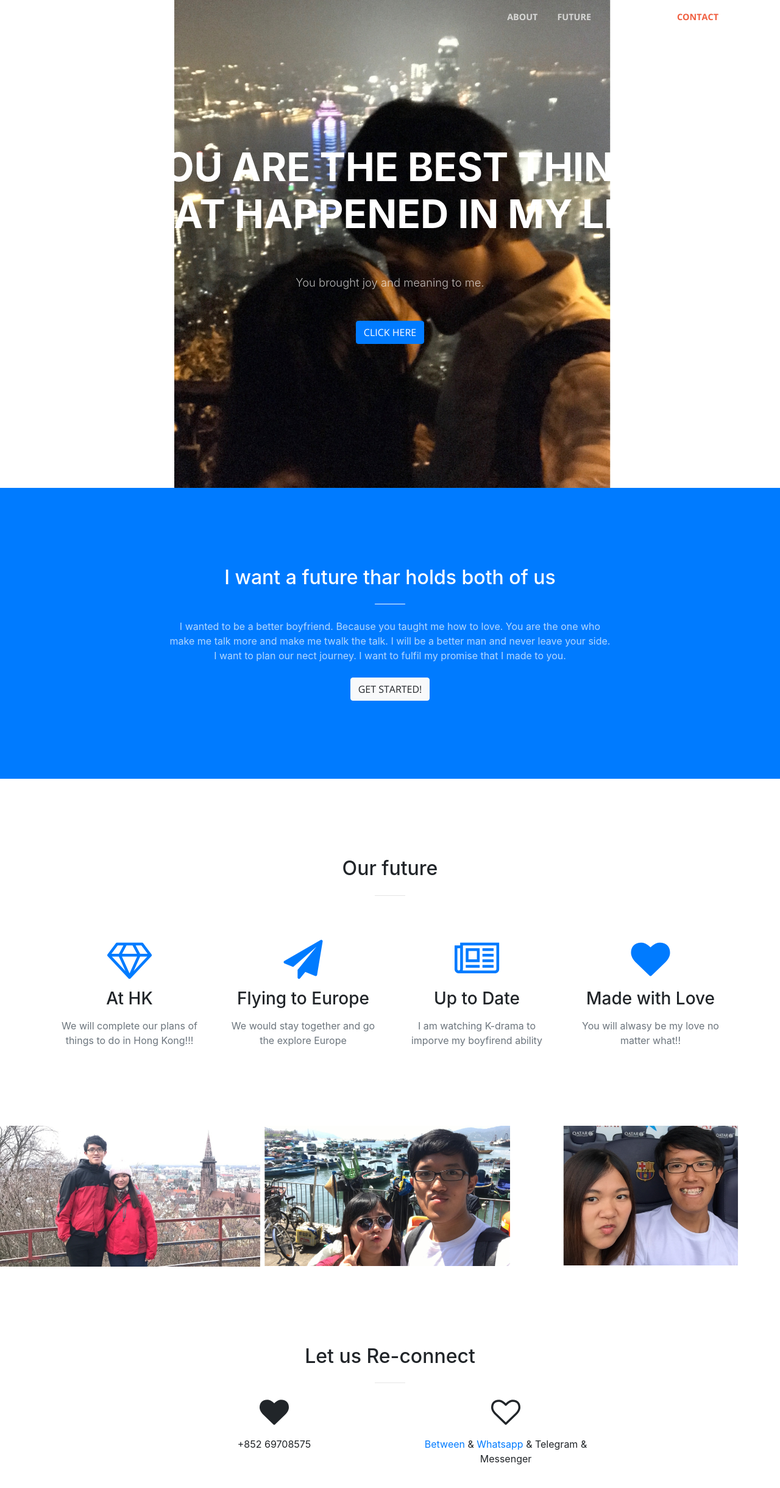
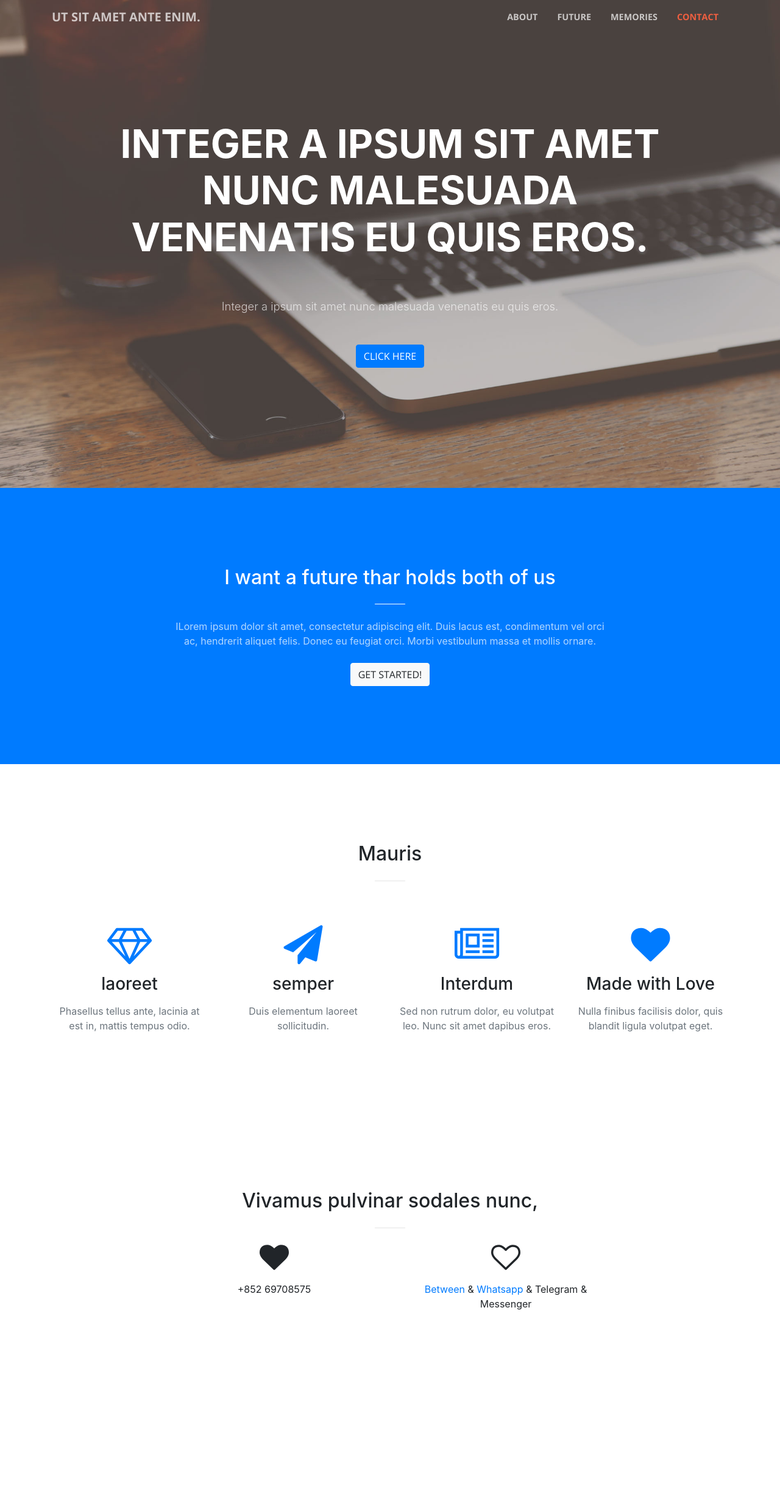
Before and after one commit to marcoppp/marcoppp.github.io, a website with bundled scripts: page index.html in a window 1280 px wide. Shown: the whole page at 61% size. After the commit the page ends 2294 px from the top, so only its background shows below. Built offline with nearby package versions, Linux system fonts and the light colour scheme.

Commit message:
modify text

```diff
--- a/index.html
+++ b/index.html
@@ -2,11 +2,21 @@
 <html>
 
 <head>
+    <!-- Global site tag (gtag.js) - Google Analytics -->
+  <script async src="https://www.googletagmanager.com/gtag/js?id=UA-122118244-1"></script>
+  <script>
+    window.dataLayer = window.dataLayer || [];
+    function gtag(){dataLayer.push(arguments);}
+    gtag('js', new Date());
+
+    gtag('config', 'UA-122118244-1');
+  </script>
+
   <meta charset="utf-8">
   <meta name="viewport" content="width=device-width, initial-scale=1, shrink-to-fit=no">
   <meta name="description" content="">
   <meta name="author" content="">
-  <title>Please give me another chance</title>
+  <title>Lorem Ipsum</title>
   <!-- Bootstrap core CSS -->
   <link href="vendor/bootstrap/css/bootstrap.min.css" rel="stylesheet">
   <!-- Custom fonts for this template -->
@@ -22,7 +32,7 @@
   <!-- Navigation -->
   <nav class="navbar navbar-expand-lg navbar-light fixed-top" id="mainNav">
     <div class="container">
-      <a class="navbar-brand js-scroll-trigger" href="#page-top">B and p</a>
+      <a class="navbar-brand js-scroll-trigger" href="#page-top">Ut sit amet ante enim. </a>
       <button class="navbar-toggler navbar-toggler-right" type="button" data-toggle="collapse" data-target="#navbarResponsive" aria-controls="navbarResponsive" aria-expanded="false" aria-label="Toggle navigation">
         <span class="navbar-toggler-icon"></span>
       </button>
@@ -44,18 +54,18 @@
       </div>
     </div>
   </nav>
-  <header class="masthead text-center text-white d-flex" style="background-image: url('img/IMG_201804292104090.JPG');">
+  <header class="masthead text-center text-white d-flex">
     <div class="container my-auto">
       <div class="row">
         <div class="col-lg-10 mx-auto">
           <h1 class="text-uppercase">
             <a>
-              <b class="">You are the best thing that happened in my life</b>
+              <b class="">Integer a ipsum sit amet nunc malesuada venenatis eu quis eros.</b>
             </a>
           </h1>
           <hr> </div>
         <div class="col-lg-8 mx-auto">
-          <p class="text-faded mb-5">You brought joy and meaning to me.</p>
+          <p class="text-faded mb-5">Integer a ipsum sit amet nunc malesuada venenatis eu quis eros.</p>
           <a class="btn btn-primary btn-xl js-scroll-trigger" href="#about">Click Here</a>
         </div>
       </div>
@@ -67,8 +77,7 @@
         <div class="col-lg-8 mx-auto text-center">
           <h2 class="section-heading text-white">I want a future thar holds both of us</h2>
           <hr class="light my-4">
-          <p class="text-faded mb-4">I wanted to be a better boyfriend. Because you taught me how to love. You are the one who make me talk more and make me twalk the talk. I will be a better man and never leave your side. I want to plan our nect journey. I want to fulfil my promise
-            that I made to you.</p>
+          <p class="text-faded mb-4">ILorem ipsum dolor sit amet, consectetur adipiscing elit. Duis lacus est, condimentum vel orci ac, hendrerit aliquet felis. Donec eu feugiat orci. Morbi vestibulum massa et mollis ornare.</p>
           <a class="btn btn-light btn-xl js-scroll-trigger" href="#services">Get Started!</a>
         </div>
       </div>
@@ -78,7 +87,7 @@
     <div class="container">
       <div class="row">
         <div class="col-lg-12 text-center">
-          <h2 class="section-heading">Our future</h2>
+          <h2 class="section-heading">Mauris</h2>
           <hr class="my-4"> </div>
       </div>
     </div>
@@ -87,69 +96,30 @@
         <div class="col-lg-3 col-md-6 text-center">
           <div class="service-box mt-5 mx-auto">
             <i class="fa fa-4x fa-diamond text-primary mb-3 sr-icons"></i>
-            <h3 class="mb-3">At HK</h3>
-            <p class="text-muted mb-0">We will complete our plans of things to do in Hong Kong!!!</p>
+            <h3 class="mb-3">laoreet</h3>
+            <p class="text-muted mb-0">Phasellus tellus ante, lacinia at est in, mattis tempus odio. </p>
           </div>
         </div>
         <div class="col-lg-3 col-md-6 text-center">
           <div class="service-box mt-5 mx-auto">
             <i class="fa fa-4x fa-paper-plane text-primary mb-3 sr-icons"></i>
-            <h3 class="mb-3">Flying to Europe</h3>
-            <p class="text-muted mb-0">We would stay together and go the explore Europe</p>
+            <h3 class="mb-3">semper</h3>
+            <p class="text-muted mb-0">Duis elementum laoreet sollicitudin.</p>
           </div>
         </div>
         <div class="col-lg-3 col-md-6 text-center">
           <div class="service-box mt-5 mx-auto">
             <i class="fa fa-4x fa-newspaper-o text-primary mb-3 sr-icons"></i>
-            <h3 class="mb-3">Up to Date</h3>
-            <p class="text-muted mb-0">I am watching K-drama to imporve my boyfirend ability</p>
+            <h3 class="mb-3">Interdum</h3>
+            <p class="text-muted mb-0">Sed non rutrum dolor, eu volutpat leo. Nunc sit amet dapibus eros. </p>
           </div>
         </div>
         <div class="col-lg-3 col-md-6 text-center">
           <div class="service-box mt-5 mx-auto">
             <i class="fa fa-4x fa-heart text-primary mb-3 sr-icons"></i>
             <h3 class="mb-3">Made with Love</h3>
-            <p class="text-muted mb-0">You will alwasy be my love no matter what!!</p>
+            <p class="text-muted mb-0">Nulla finibus facilisis dolor, quis blandit ligula volutpat eget.</p>
           </div>
-        </div>
-      </div>
-    </div>
-  </section>
-  <section class="p-0" id="portfolio">
-    <div class="container-fluid p-0">
-      <div class="row no-gutters popup-gallery">
-        <div class="col-lg-4 col-sm-6">
-          <a class="portfolio-box" href="img/portfolio/fullsize/1.jpg">
-            <img class="img-fluid" src="img/portfolio/thumbnails/1.jpg" alt="">
-            <div class="portfolio-box-caption">
-              <div class="portfolio-box-caption-content">
-                <div class="project-category text-faded"> Jan 2018 </div>
-                <div class="project-name"> Freiburg </div>
-              </div>
-            </div>
-          </a>
-        </div>
-        <div class="col-lg-4 col-sm-6">
-          <a class="portfolio-box" href="img/portfolio/fullsize/2.jpg">
-            <img class="img-fluid" src="img/portfolio/thumbnails/2.jpg" alt="">
-            <div class="portfolio-box-caption">
-              <div class="portfolio-box-caption-content">
-                <div class="project-category text-faded"> Sep 2017 </div>
-                <div class="project-name"> Cheung Chau </div>
-              </div>
-            </div>
-          </a>
-        </div>
-        <div class="col-lg-4 col-sm-6">
-          <a class="portfolio-box" href="img/portfolio/fullsize/3.jpg">
-            <img class="img-fluid" src="img/portfolio/thumbnails/3.jpg" alt="">
-            <div class="portfolio-box-caption">
-              <div class="portfolio-box-caption-content">
-                <div class="project-category text-faded"> May 2017 </div>
-                <div class="project-name"> Barcelona </div>
-              </div>
-            </div>
-          </a>
         </div>
       </div>
     </div>
@@ -158,7 +128,7 @@
     <div class="container">
       <div class="row">
         <div class="col-lg-8 mx-auto text-center">
-          <h2 class="section-heading">Let us Re-connect</h2>
+          <h2 class="section-heading">Vivamus pulvinar sodales nunc,</h2>
           <hr class="my-4"> </div>
       </div>
       <div class="row">
```
